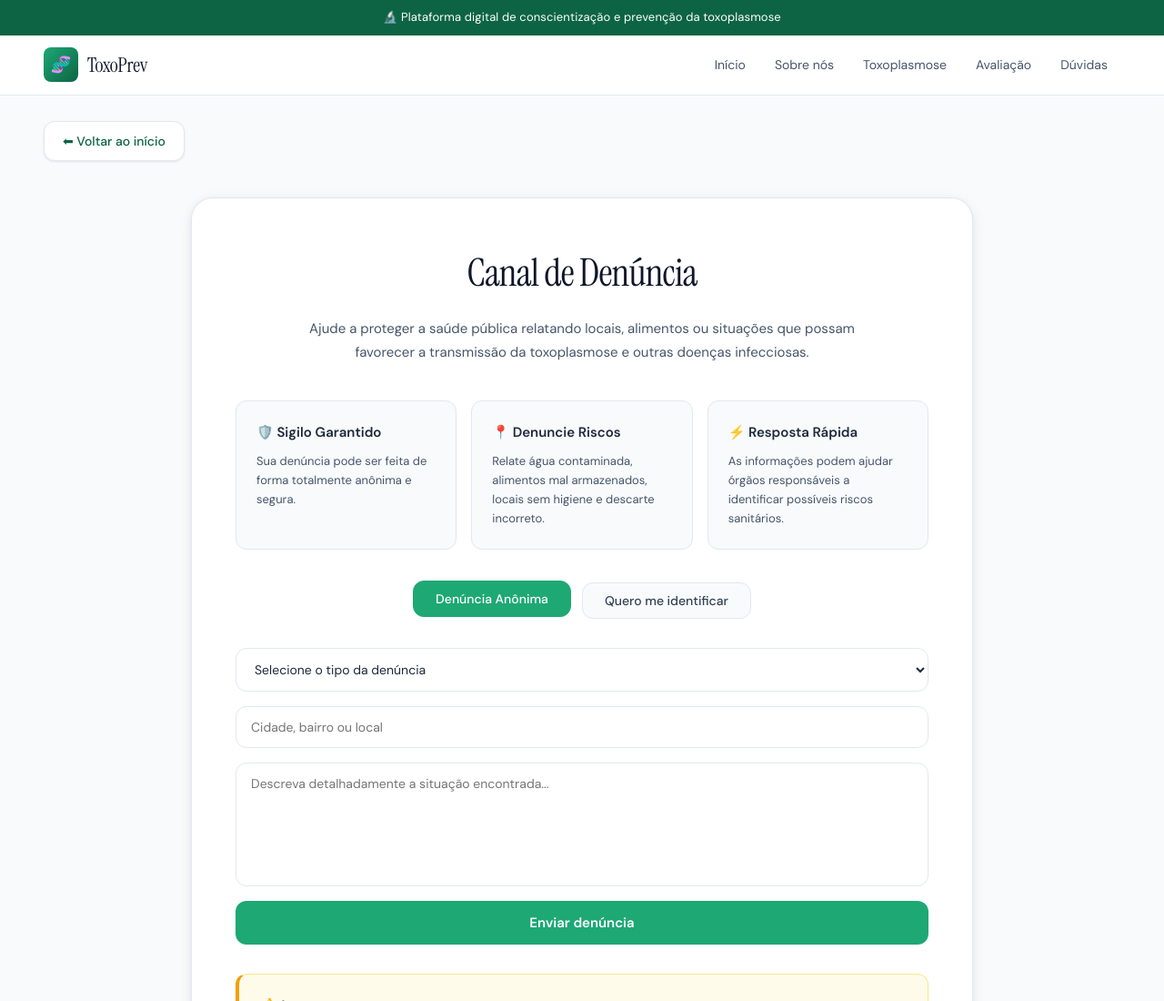
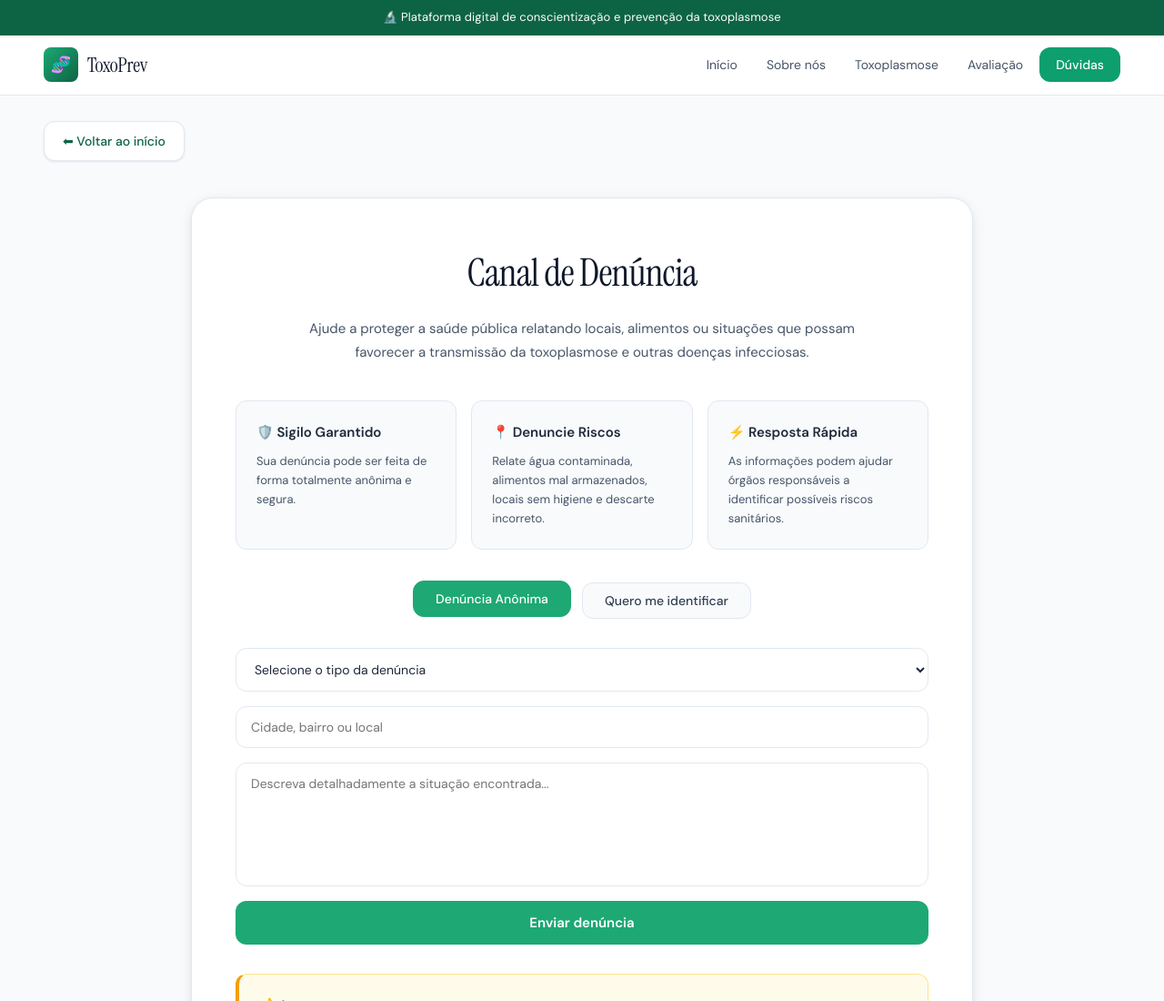
Before and after one commit to Juanmorais777/amostra-tecnologica, a plain HTML site: page denuncia.html in a window 1280 px wide. Shown: the top 1100 px of the page at 91% size. Drawn offline with Linux system fonts and the light colour scheme.

Commit message:
atualização

```diff
--- a/denuncia.html
+++ b/denuncia.html
@@ -489,7 +489,7 @@
       <a href="sobre.html">Sobre nós</a>
       <a href="toxoplasmose.html">Toxoplasmose</a>
       <a href="entrevista.html">Avaliação</a>
-      <a href="duvida.html">Dúvidas</a>
+      <a href="duvida.html" class="nav-cta">Dúvidas</a>
     </nav>
   </header>
 
```
